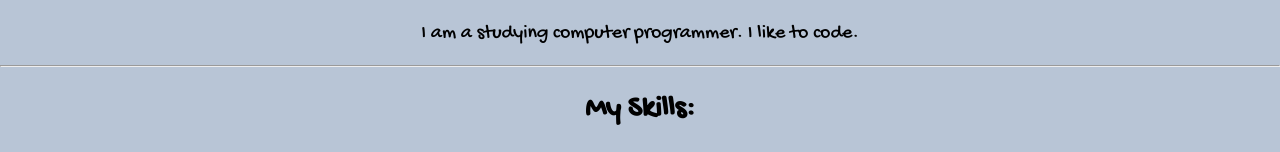
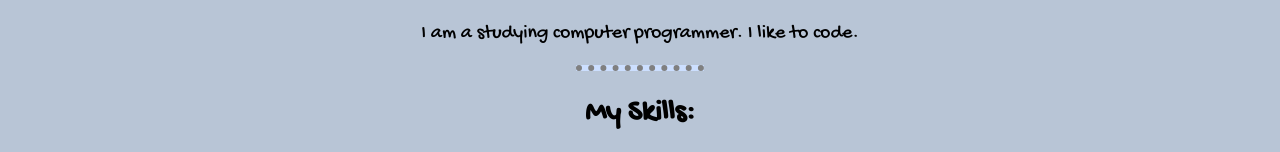
Before and after one commit to wasitthat/CSS---My-Site, a plain HTML site: page index.html in a window 1280 px wide. Shown: the part 648-800 px from the top of the page. Drawn offline with Linux system fonts and the light colour scheme; a web font is replaced by a local one.

Commit message:
Update styles.css

```diff
--- a/css/styles.css
+++ b/css/styles.css
@@ -11,7 +11,15 @@ body {
   font-family: 'Gochi Hand', cursive;
   font-size: 20px;
 }
+hr{
+  background-color: #ccdfff;
+  border-color: gray;
+  border-style: dotted none none none;
+  border-width: 6px;
+  width: 10%;
+  height: 0px;
 
+}
 h1 {
   font-family: 'Reenie Beanie', cursive;
   font-size: 50px;
```
